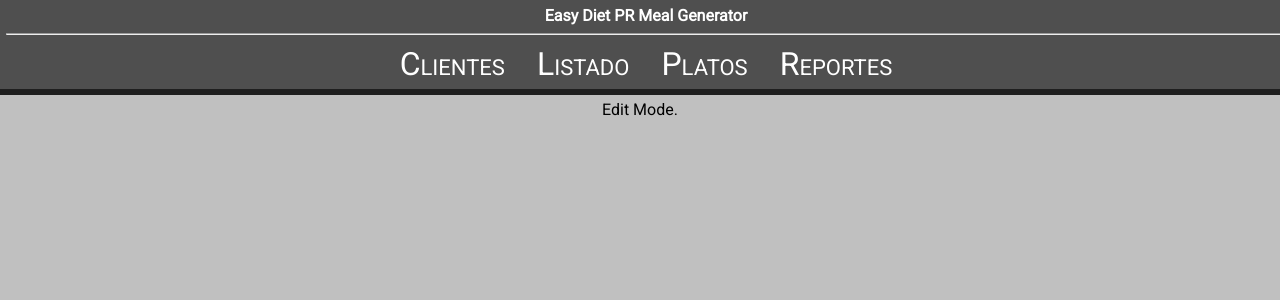
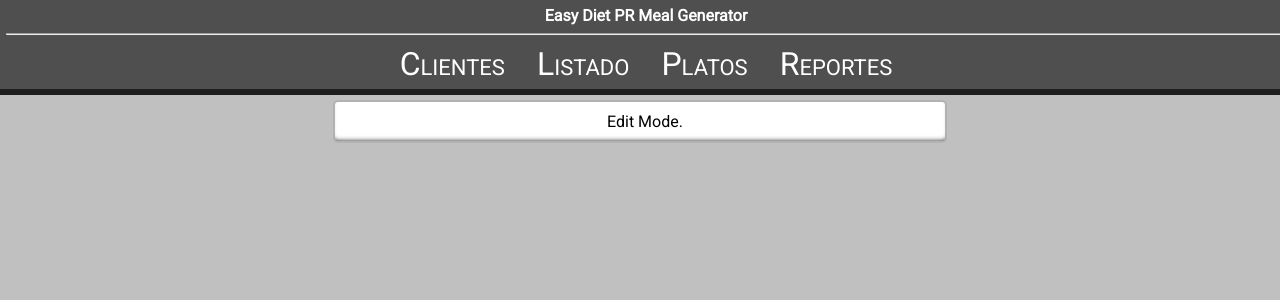
Before and after one commit to developer787/easydiet_frontend, a React (Create React App) app: page /editar/1 in a window 1280 px wide. Shown: the top 300 px of the page. Built offline with nearby package versions, Linux system fonts and the light colour scheme; the HTML template or start-up script is replaced by a standard one.

Commit message:
more edits

```diff
--- a/src/components/EditarCliente.js
+++ b/src/components/EditarCliente.js
@@ -17,7 +17,7 @@ class EditarCliente extends React.Component {
   }
   editar(){
     return (
-      <div>Edit Mode.</div>
+      <div className='default'>Edit Mode.</div>
     )
   }
   render(){
```
